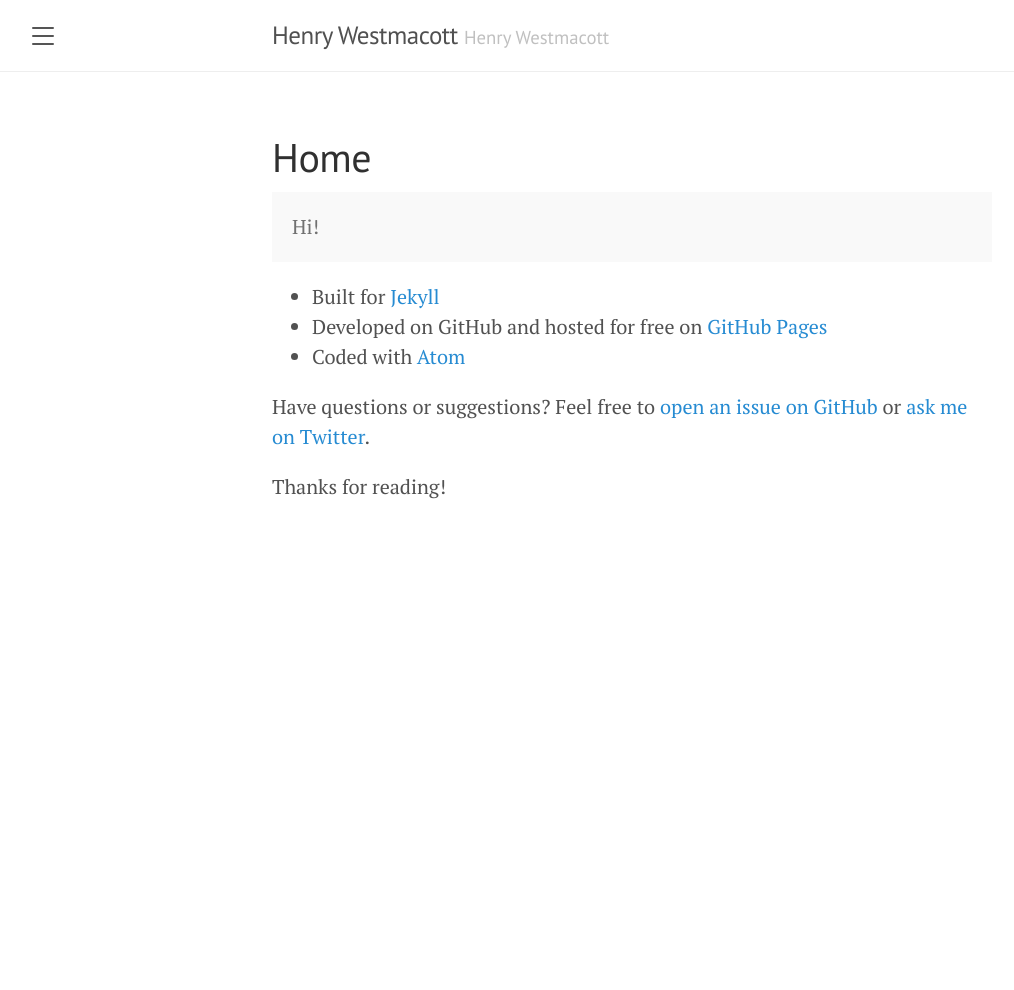
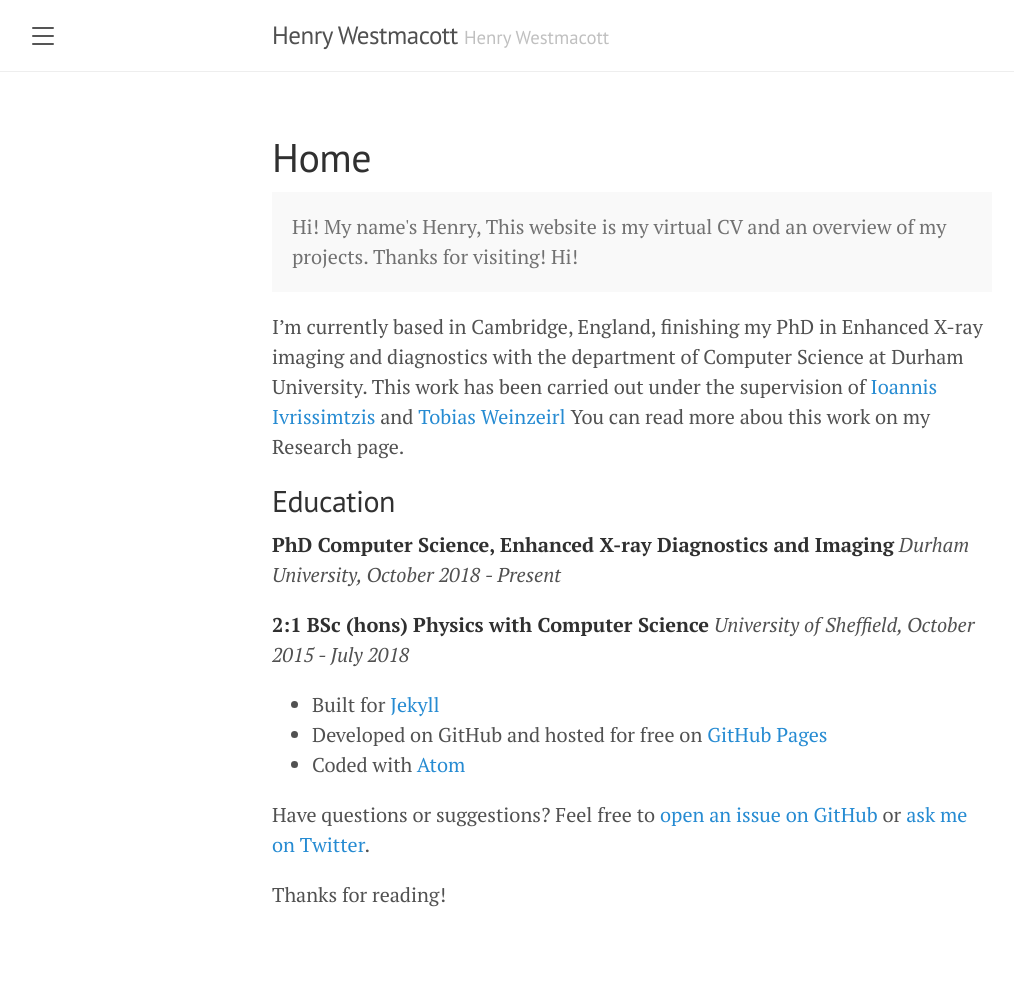
Before and after one commit to h-westmacott/h-westmacott.github.io, a Jekyll site: the page built from index.md, in a window 1280 px wide. Shown: the whole page, without its empty margins (8-1022 px from the left). Built offline with Jekyll 4.4.1, drawn with Linux system fonts in a browser that asks for light colours; before the commit the page ends 900 px from its top, so only the background shows below that.

Commit message:
Update index.md
Re-add CV details

```diff
--- a/index.md
+++ b/index.md
@@ -4,9 +4,21 @@ title: Home
 ---
 
 <p class="message">
+  Hi! My name's Henry, This website is my virtual CV and an overview of my projects. Thanks for visiting!
   Hi!
 </p>
 
+I'm currently based in Cambridge, England, finishing my PhD in Enhanced X-ray imaging and diagnostics with the department of Computer Science at Durham University.
+This work has been carried out under the supervision of [Ioannis Ivrissimtzis](https://www.durham.ac.uk/staff/ioannis-ivrissimtzis/) and [Tobias Weinzeirl](https://www.durham.ac.uk/staff/tobias-weinzierl/)
+You can read more abou this work on my Research page.
+
+## Education
+
+**PhD Computer Science, Enhanced X-ray Diagnostics and Imaging**
+*Durham University, October 2018 - Present*
+
+**2:1 BSc (hons) Physics with Computer Science**
+*University of Sheffield, October 2015 - July 2018*
 
 
 * Built for [Jekyll](https://jekyllrb.com)
```
